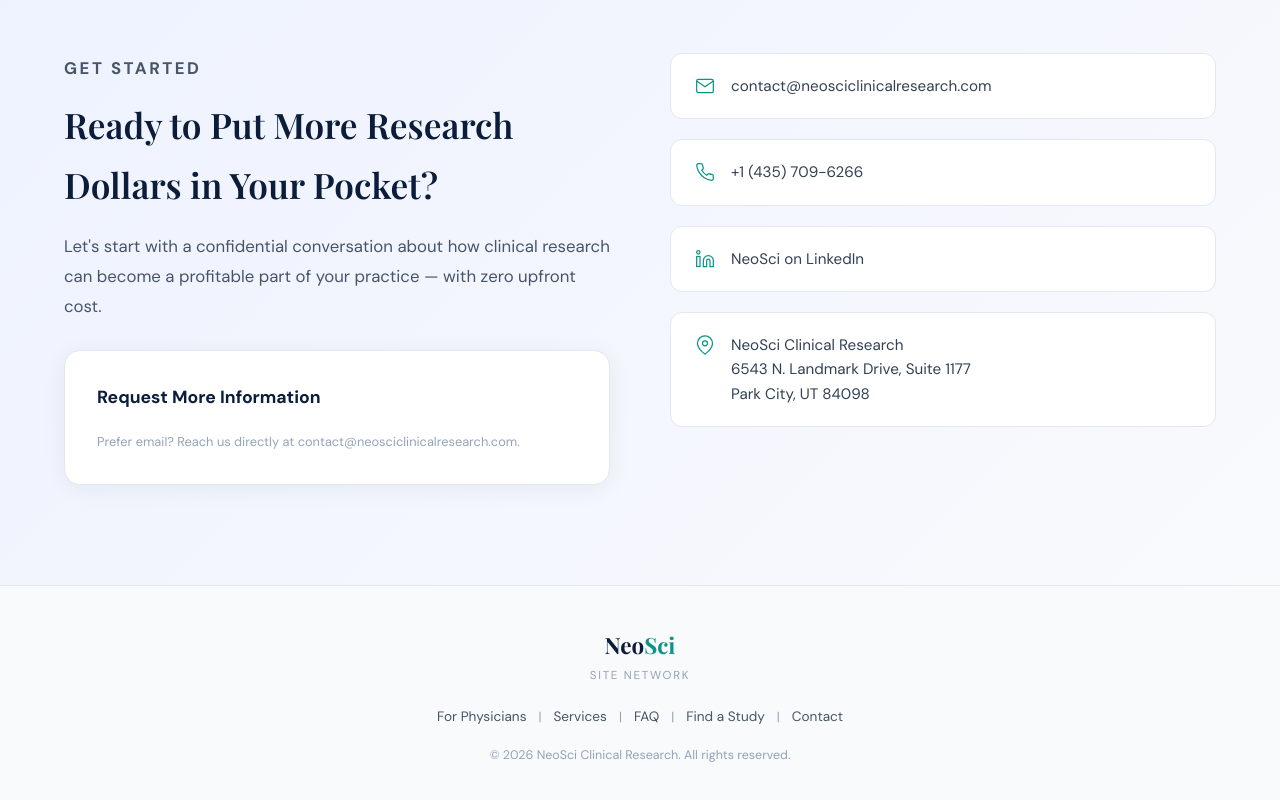
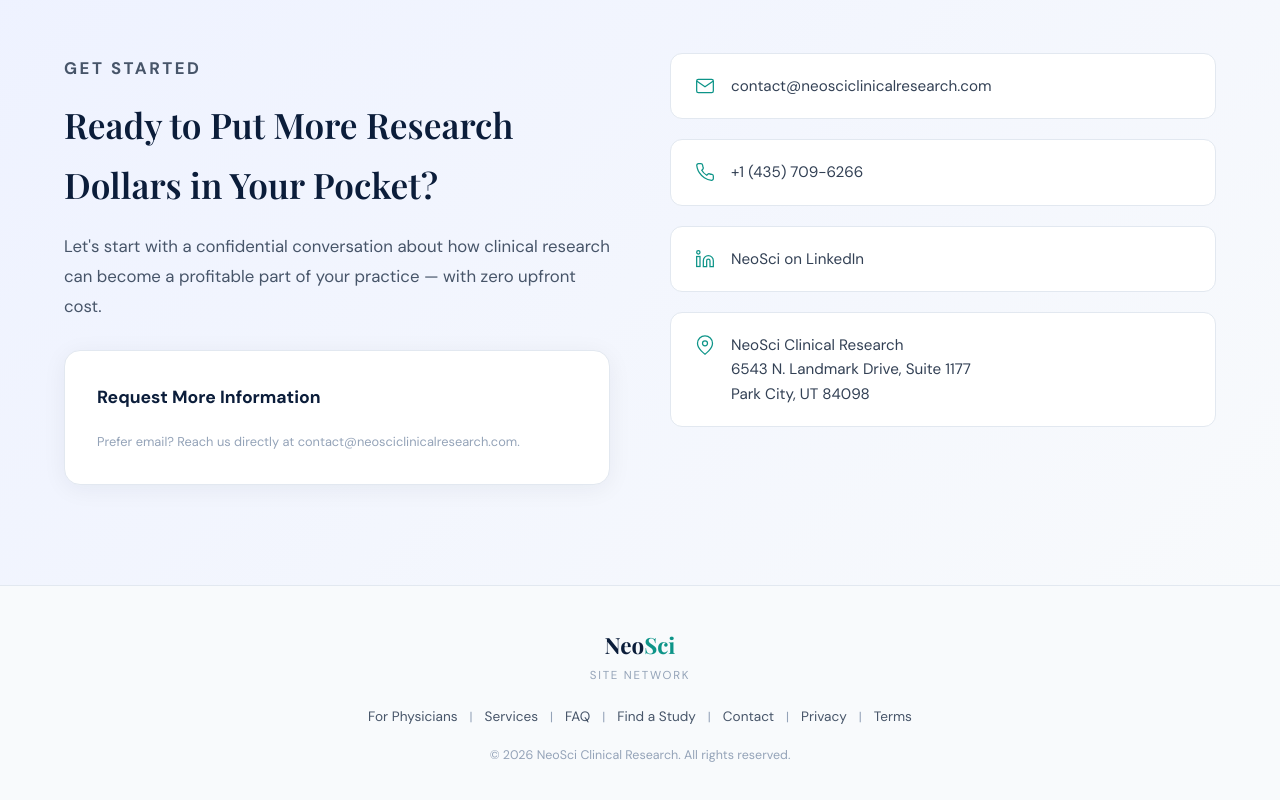
Before and after one commit to coppermoonio/neosci-site, a plain HTML site: page index.html in a window 1280 px wide. Shown: the part 7705-8505 px from the top of the page. Drawn offline with nearby package versions, Linux system fonts and the light colour scheme; a script that the page names is missing.

Commit message:
Add Privacy and Terms links to homepage footer

```diff
--- a/index.html
+++ b/index.html
@@ -389,7 +389,7 @@ a { text-decoration: none; color: inherit; }
                 <span class="logo-neo">Neo</span><span class="logo-sci">Sci</span>
                 <span class="footer-tagline">Site Network</span>
             </div>
-            <div class="footer-links"><a href="#physicians">For Physicians</a><span class="footer-sep">|</span><a href="#services">Services</a><span class="footer-sep">|</span><a href="#faq">FAQ</a><span class="footer-sep">|</span><a href="find-a-study.html">Find a Study</a><span class="footer-sep">|</span><a href="#contact">Contact</a></div>
+            <div class="footer-links"><a href="#physicians">For Physicians</a><span class="footer-sep">|</span><a href="#services">Services</a><span class="footer-sep">|</span><a href="#faq">FAQ</a><span class="footer-sep">|</span><a href="find-a-study.html">Find a Study</a><span class="footer-sep">|</span><a href="#contact">Contact</a><span class="footer-sep">|</span><a href="privacy.html">Privacy</a><span class="footer-sep">|</span><a href="terms.html">Terms</a></div>
             <p class="footer-copy">&copy; 2026 NeoSci Clinical Research. All rights reserved.</p>
         </div>
     </div>
```
